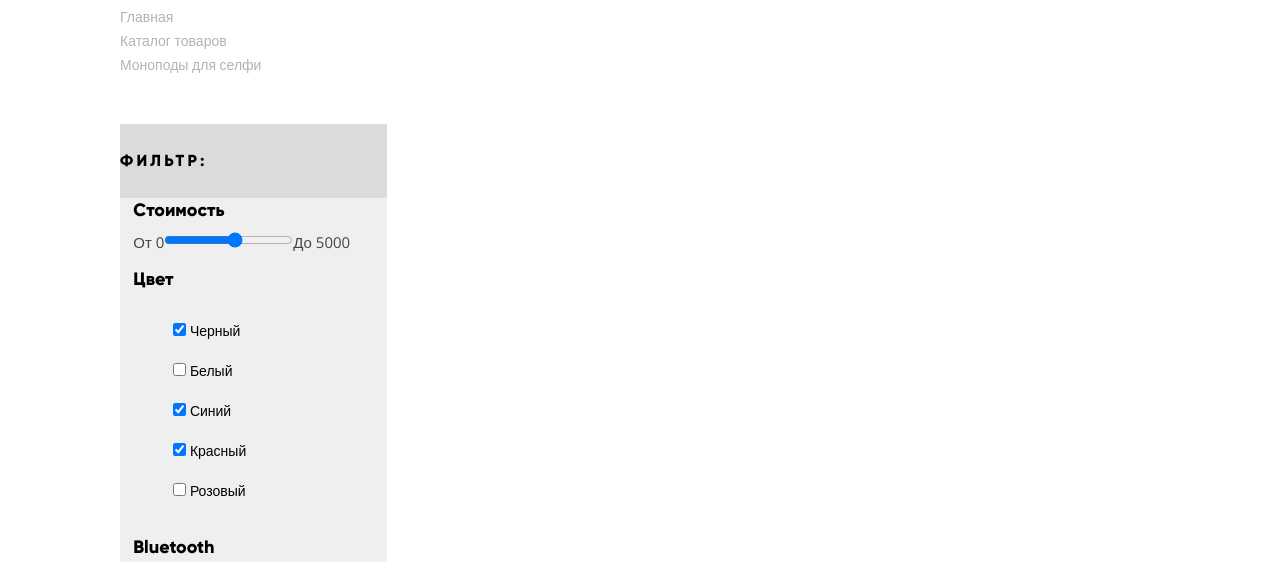
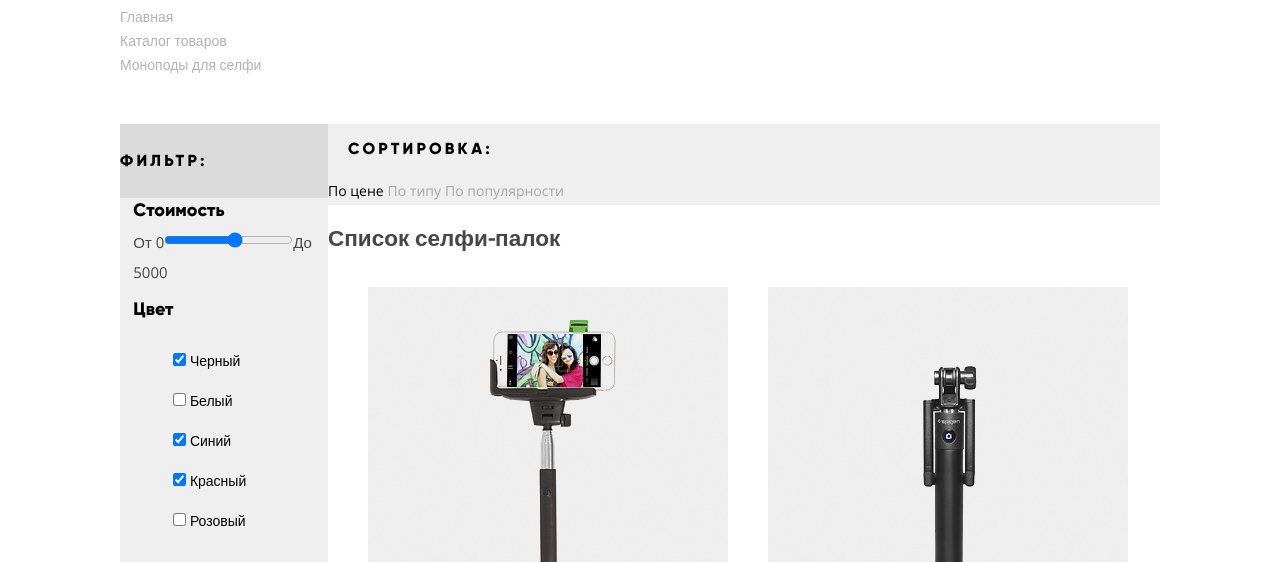
Before and after one commit to Panic-in-the-city/593729-device, a plain HTML site: page inner.html in a window 1280 px wide. Shown: the part 336-898 px from the top of the page. Drawn offline with nearby package versions, Linux system fonts and the light colour scheme.

Commit message:
Поправки

```diff
--- a/css/style.css
+++ b/css/style.css
@@ -623,6 +623,10 @@ textarea:focus:required:invalid {
 
 .inner-catalog-wrapper {
 	display: flex;
+}
+
+.add-container {
+	display: flex;
 	flex-direction: column;
 }
 
@@ -643,6 +647,9 @@ textarea:focus:required:invalid {
 	text-transform: uppercase;
 	letter-spacing: 3.2px;
 	color: #000000;
+}
+.sorting h2 {
+	padding-left: 20px;
 }
 .filtres, .sorting {
 	background-color: #efefef;
--- a/inner.html
+++ b/inner.html
@@ -109,6 +109,7 @@
 							<button type="submit" class="filter-button button">Показать</button>
 						</form>
 					</section>
+					<div class="add-container">
 						<section class="sorting">
 							<h2>Сортировка:</h2>
 							<a  class="sort current" href="#">По цене</a>
@@ -176,6 +177,7 @@
 								</li>
 							</ul>
 						</section>
+					</div>
 			 </div>
 			<section class="pagination">
 				<ul class="pagination-list">
```
Lines whose indentation alone changed are shown as unchanged.
